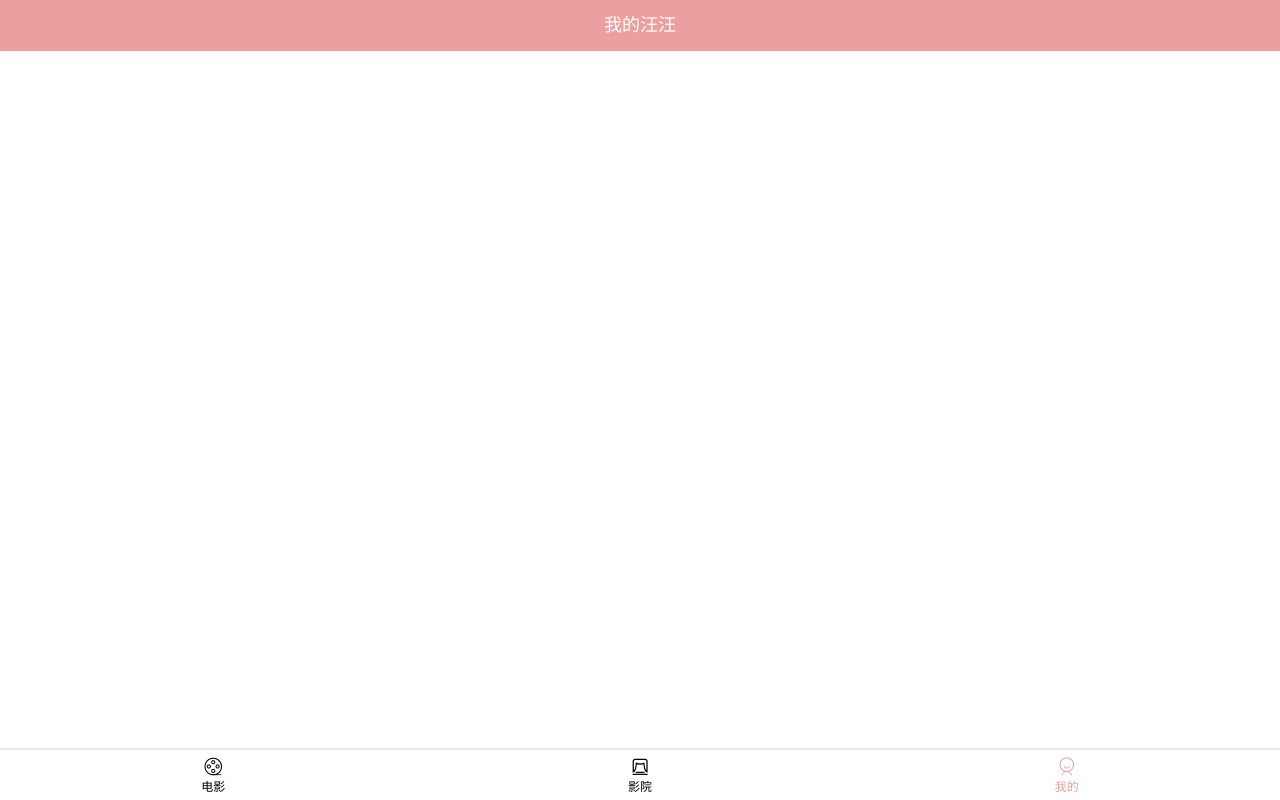
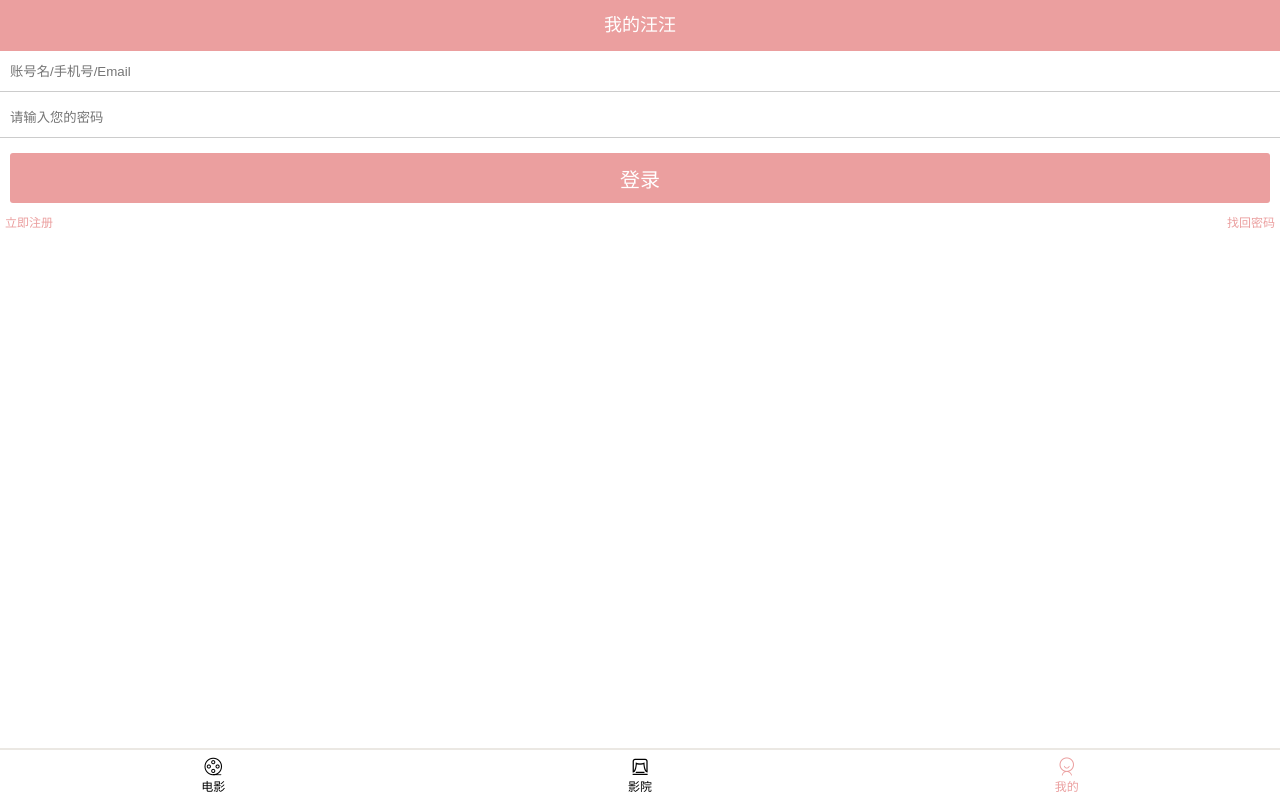
Before and after one commit to an123321/wangwangwang, a Vue app: page /mine in a window 1280 px wide. Built offline with nearby package versions, Linux system fonts and the light colour scheme.

Commit message:
"Mine"我的组件增添了”Login“登录组件

```diff
--- a/src/views/Mine/index.vue
+++ b/src/views/Mine/index.vue
@@ -1,6 +1,9 @@
 <template>
   <div id="main">
     <Header title="我的汪汪" />
+    <div id="content">
+      <Login />
+    </div>
     <TabBar />
   </div>
 </template>
@@ -8,12 +11,14 @@
 <script>
 import Header from "@/components/Header";
 import TabBar from "@/components/TabBar";
+import Login from "@/components/Login";
 
 export default {
   name: "Mine",
   components: {
     Header,
-    TabBar
+    TabBar,
+    Login
   }
 };
 </script>
```
